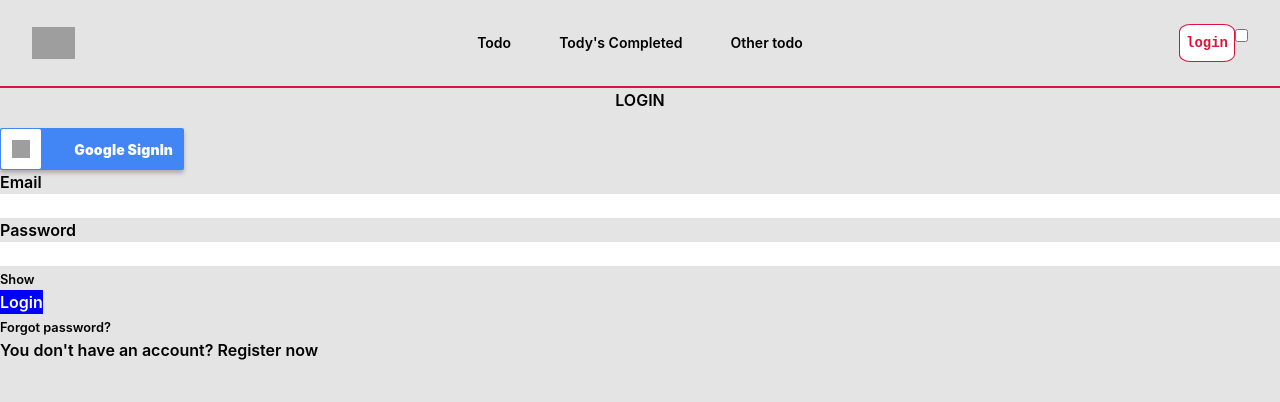
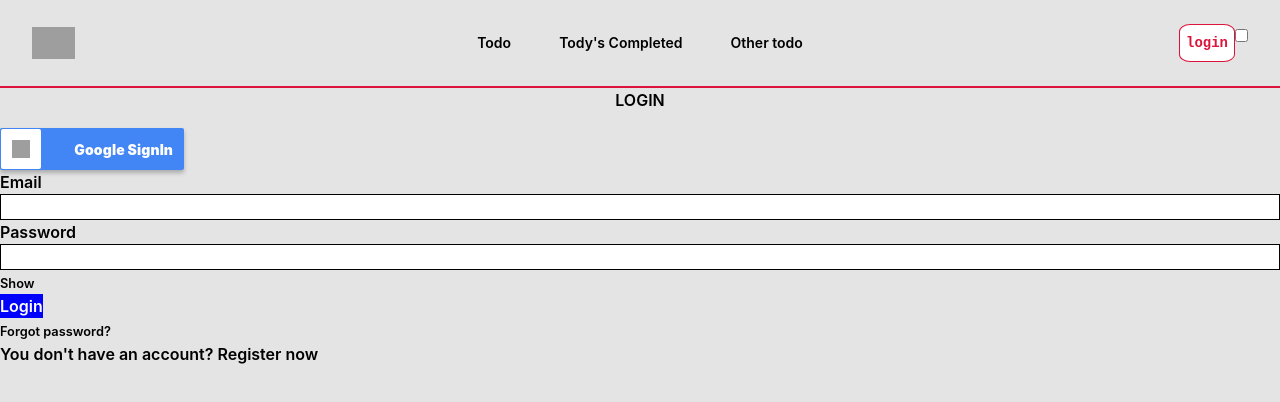
Before and after one commit to tuanminh2/reactbasic, a React (Create React App) app: page /login in a window 1280 px wide. Shown: the top 402 px of the page. Built offline with nearby package versions, Linux system fonts and the light colour scheme; no server answers; grey boxes are pictures that could not be loaded.

Commit message:
fix input border

```diff
--- a/package.json
+++ b/package.json
@@ -48,5 +48,5 @@
   "devDependencies": {
     "tailwindcss": "^3.2.7"
   },
-  "proxy": "http://localhost:8800/api"
+  "proxy": "http://localhost:5001/api"
 }
--- a/src/components/auth/LoginPass.js
+++ b/src/components/auth/LoginPass.js
@@ -34,7 +34,7 @@ const LoginPass = () => {
             name="account"
             value={account}
             onChange={hdlChangInput}
-            style={{ width: "100%" }}
+            style={{ width: "100%", border: "1px solid black" }}
           />
         </div>
       </div>
@@ -47,7 +47,7 @@ const LoginPass = () => {
             name="password"
             value={password}
             onChange={hdlChangInput}
-            style={{ width: "100%" }}
+            style={{ width: "100%" , border: "1px solid black"}}
           />
           <small onClick={() => setTypePass(!typePass)}>
             {typePass ? "Hide" : "Show"}
```
Also changed, not shown: 1 other file (tests, documents, lock files or other folders).
